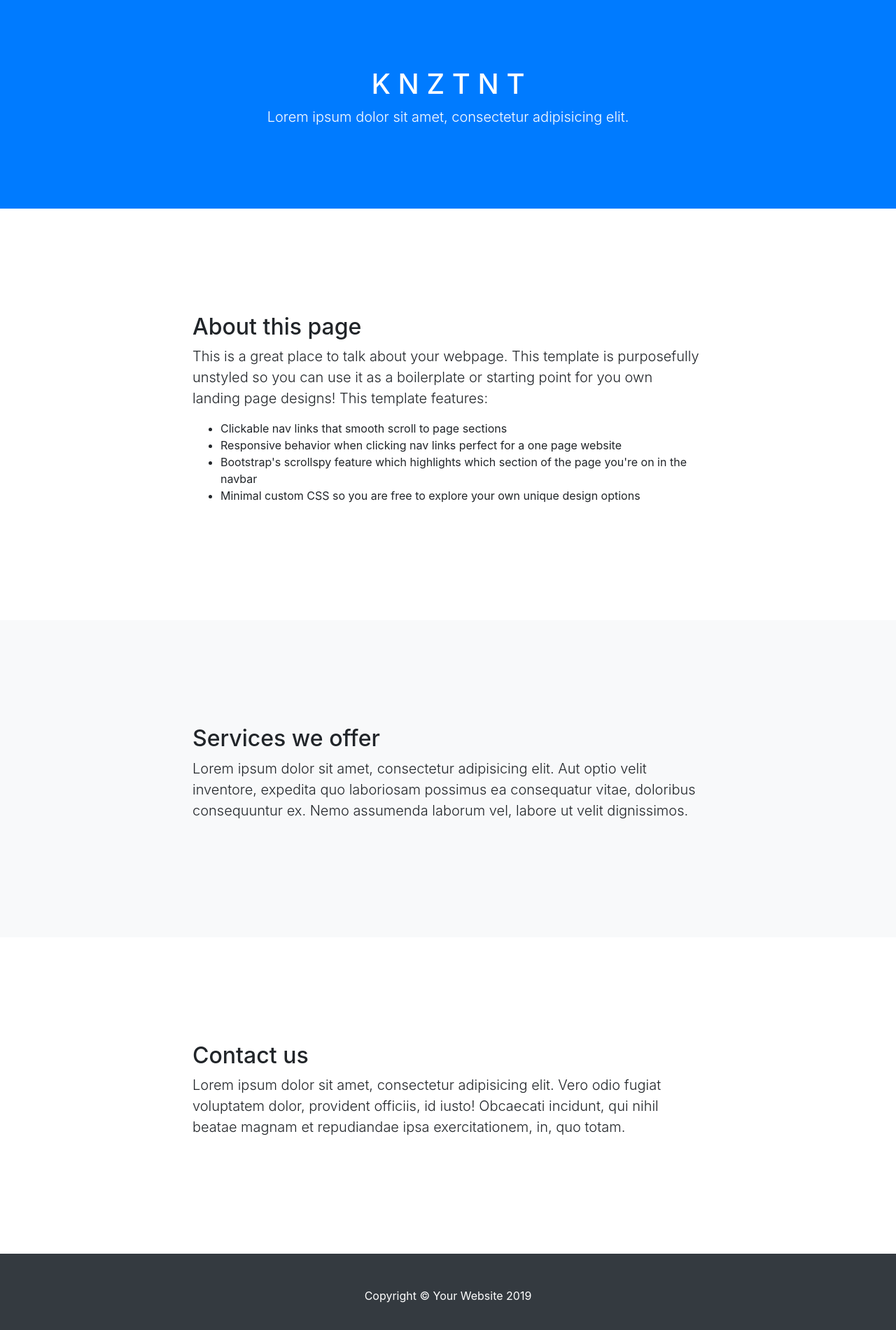
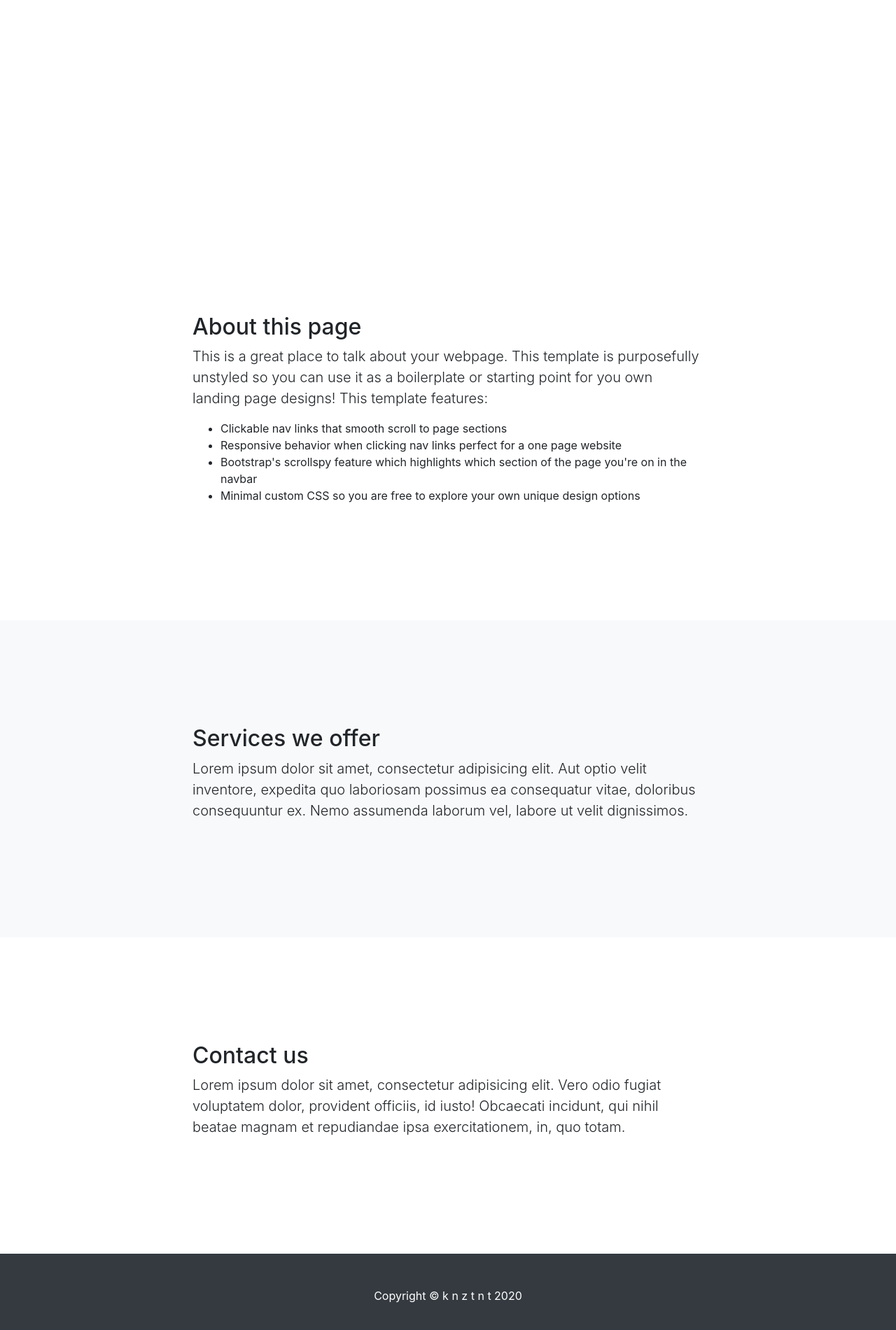
Before and after one commit to knztnt/knztnt.github.io, a website with bundled scripts: page index.html in a window 1280 px wide. Shown: the part 60-1960 px from the top of the page at 70% size. Built offline with nearby package versions, Linux system fonts and the light colour scheme; files whose address does not match are found by name.

Commit message:
Update index.html

```diff
--- a/index.html
+++ b/index.html
@@ -50,7 +50,7 @@
     </div>
   </nav>
 
-  <header class="bg-primary text-white">
+  <header class="indigo text-white">
     <div class="container text-center">
       <h1>K N Z T N T</h1>
       <p class="lead">Lorem ipsum dolor sit amet, consectetur adipisicing elit.</p>
@@ -105,7 +105,7 @@
   <!-- Footer -->
   <footer class="py-5 bg-dark">
     <div class="container">
-      <p class="m-0 text-center text-white">Copyright &copy; Your Website 2019</p>
+      <p class="m-0 text-center text-white">Copyright &copy; k n z t n t 2020</p>
     </div>
     <!-- /.container -->
   </footer>
```
